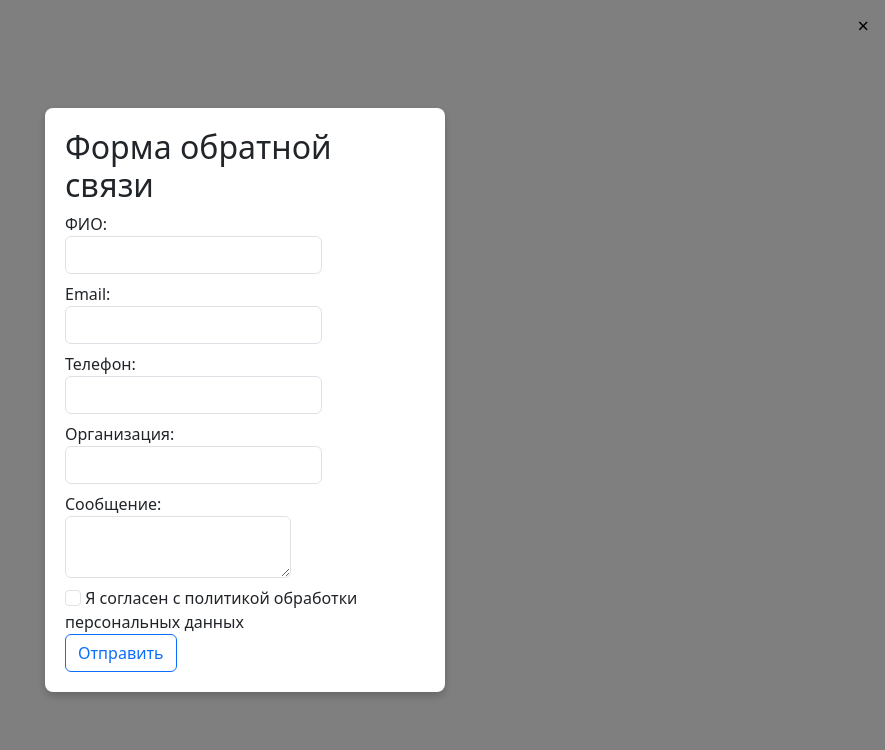
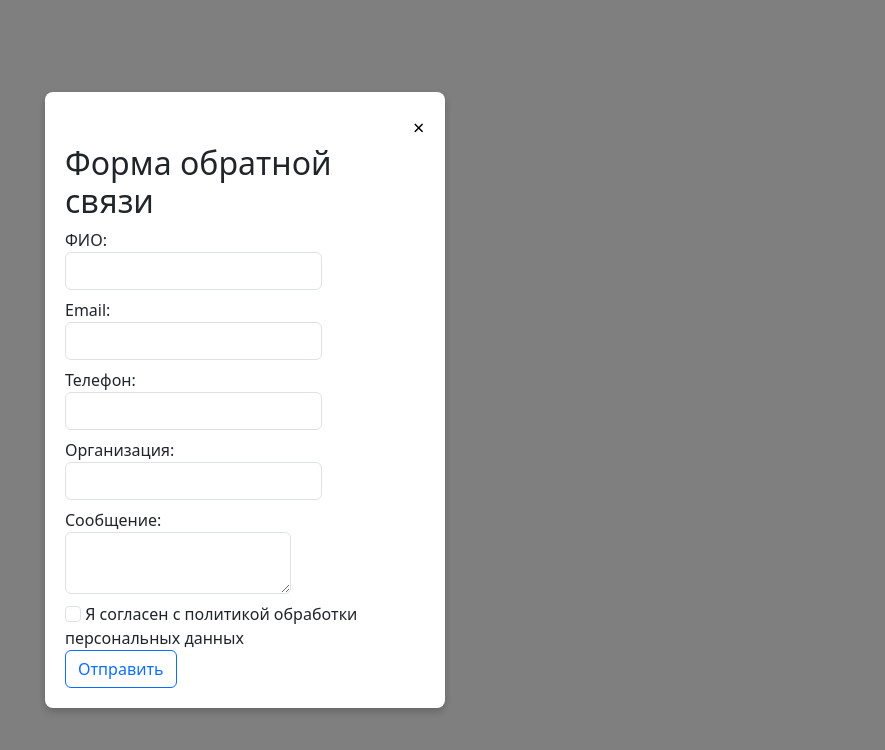
Before and after one commit to DD-Jahongir/web.no8, a plain HTML site: page index.html in a window 1280 px wide. Both pictures are taken after a click on the button "Открыть форму обратной связи". Shown: the whole page, without its empty margins (395-1280 px from the left). Drawn offline with nearby package versions, Linux system fonts and the light colour scheme.

Commit message:
Update style.css

```diff
--- a/style.css
+++ b/style.css
@@ -31,7 +31,7 @@ body {
 }
 
 .close-btn {
-    position: absolute;
+    position: flex;
     top: 10px;
     right: 10px;
     background: none;
@@ -39,3 +39,7 @@ body {
     font-size: 20px;
     cursor: pointer;
 }
+
+.cl-btn{
+    padding-left: 95%;
+}
```
